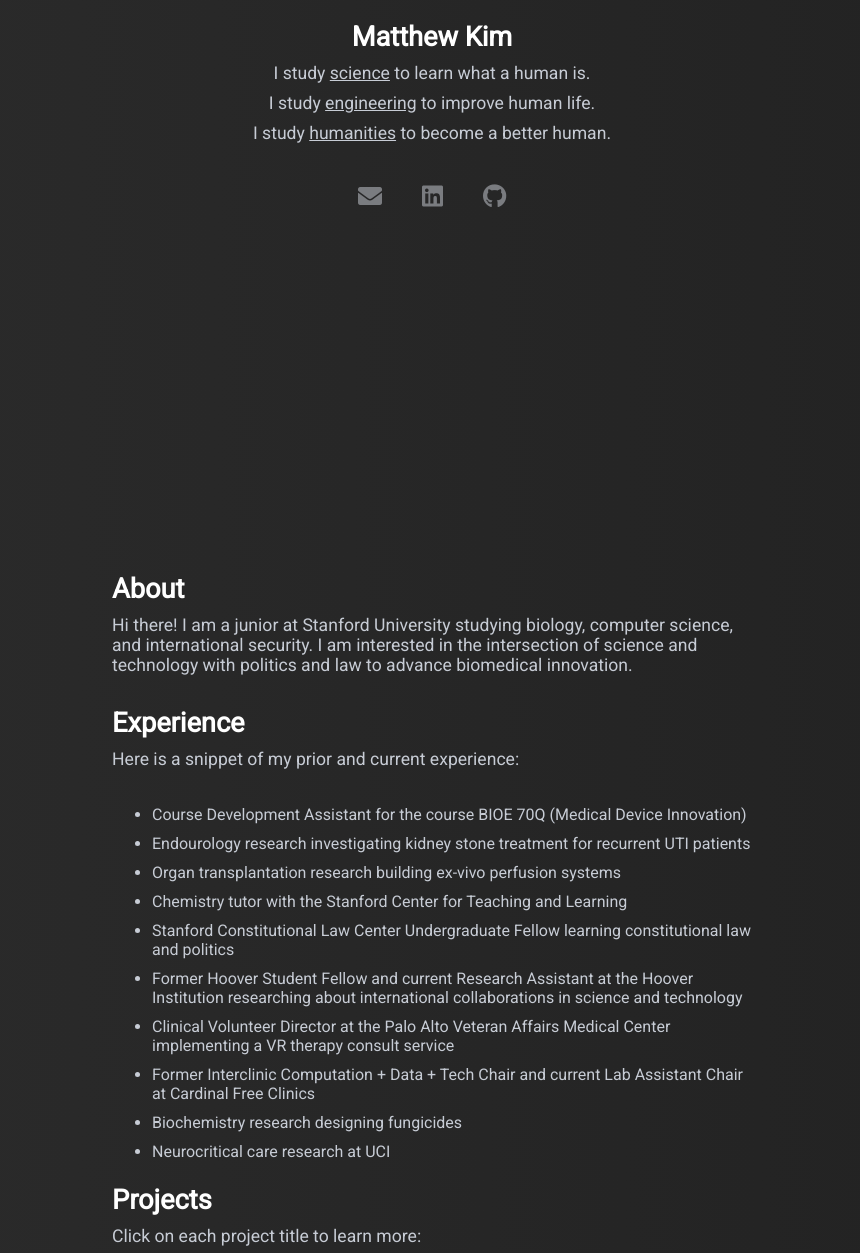
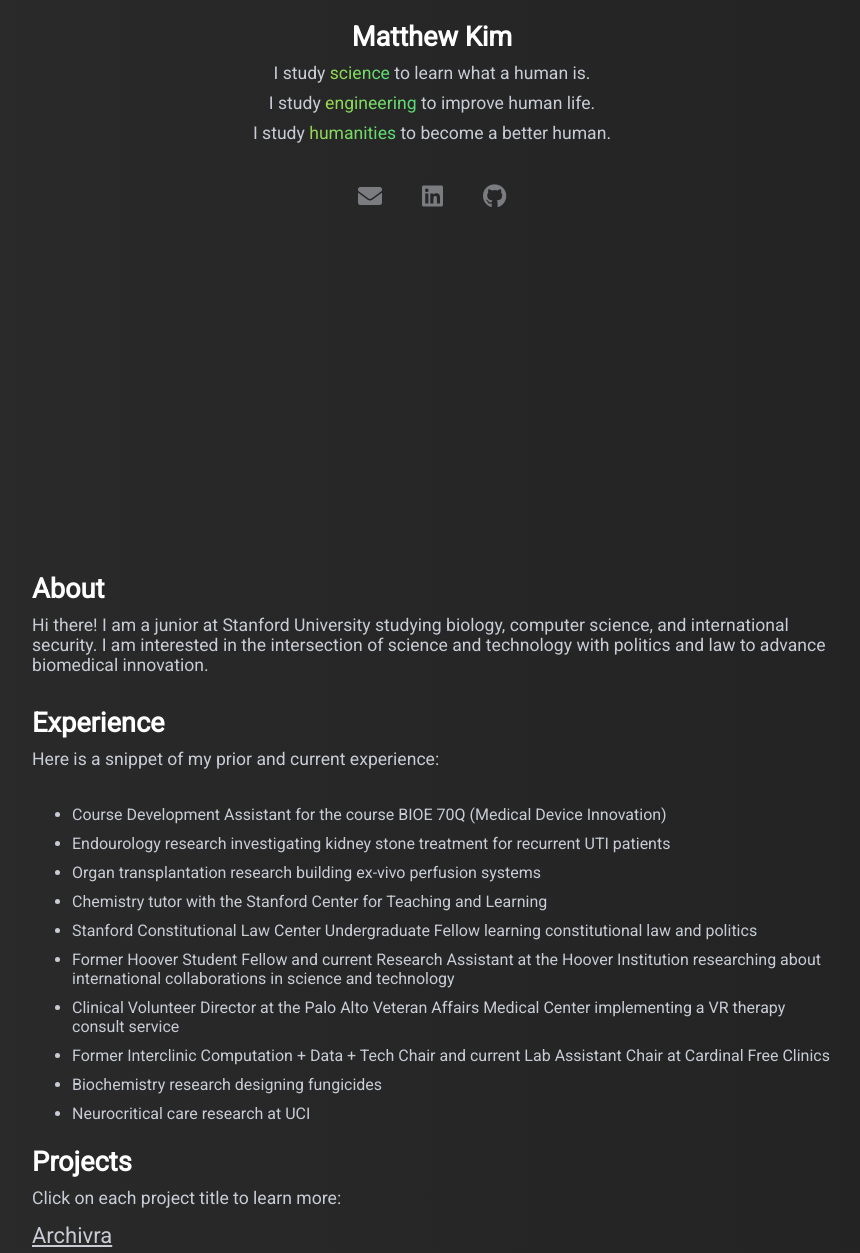
Before and after one commit to tmattkim/tmattkim.github.io, a plain HTML site: page index.html in a window 1280 px wide. Shown: the part 330-1583 px from the top of the page, without its empty margins (208-1068 px from the left). Drawn offline with nearby package versions, Linux system fonts and the light colour scheme.

Commit message:
Fixed centering, text wraps, gradient color text

```diff
--- a/index.html
+++ b/index.html
@@ -14,9 +14,9 @@
         <div class="section-1" data-aos="zoom-in">
             <i class="fas fa-globe-americas fa-5x white"></i>
             <h2>Matthew Kim</h2>
-            <p>I study <u>science</u> to learn what a human is.</p>
-            <p>I study <u>engineering</u> to improve human life.</p>
-            <p>I study <u>humanities</u> to become a better human.</p>
+            <p>I study <p1 class="animated-gradient-text">science</p1> to learn what a human is.</p>
+            <p>I study <p1 class="animated-gradient-text">engineering</p1> to improve human life.</p>
+            <p>I study <p1 class="animated-gradient-text">humanities</p1> to become a better human.</p>
             <div class="social-links">
                 <a href="mailto:tmattkim@stanford.edu"><i class="fas fa-envelope"></i></a>
                 <a href="https://www.linkedin.com/in/t-matthew-kim/"><i class="fab fa-linkedin"></i></a>
--- a/style.css
+++ b/style.css
@@ -33,6 +33,20 @@ body{
     100% {
       background-position: 0% 50%;
     }
+}
+
+p1,.animated-gradient-text {
+    background: linear-gradient(270deg, #ff6ec4, #7873f5, #4ade80, #facc15);
+    background-size: 800% 800%;
+    -webkit-background-clip: text;
+    -webkit-text-fill-color: transparent;
+    animation: gradientMove 8s ease infinite;
+}
+
+@keyframes gradientMove {
+    0% { background-position: 0% 50%; }
+    50% { background-position: 100% 50%; }
+    100% { background-position: 0% 50%; }
 }
 
 h2,.white{
@@ -101,8 +115,11 @@ a{
 /* section 2 */
 .section-2{
     padding-top: 10vh;
-    width: 50%;
+    /* width: 50%; */
     margin: 0 auto;
+    max-width: 800px;           /* optional: better than width: 50% */
+    /*padding: 0 1rem;            /* some horizontal breathing room */
+    /*text-align: left;           /* ensures text stays left-aligned */
 }
 
 .section-2 h2{
@@ -121,8 +138,9 @@ a{
     padding: 5px;
     font-size: 1.2rem;
     padding-left: 0;
-    width: 100px;
-    white-space: nowrap;
+    /* max-width: 600px; */
+    white-space: normal;
+    /* word-wrap: break-word; /* optional: breaks long words */
 }
 /* animations / utilities */
 .section-2 a:hover{
```
